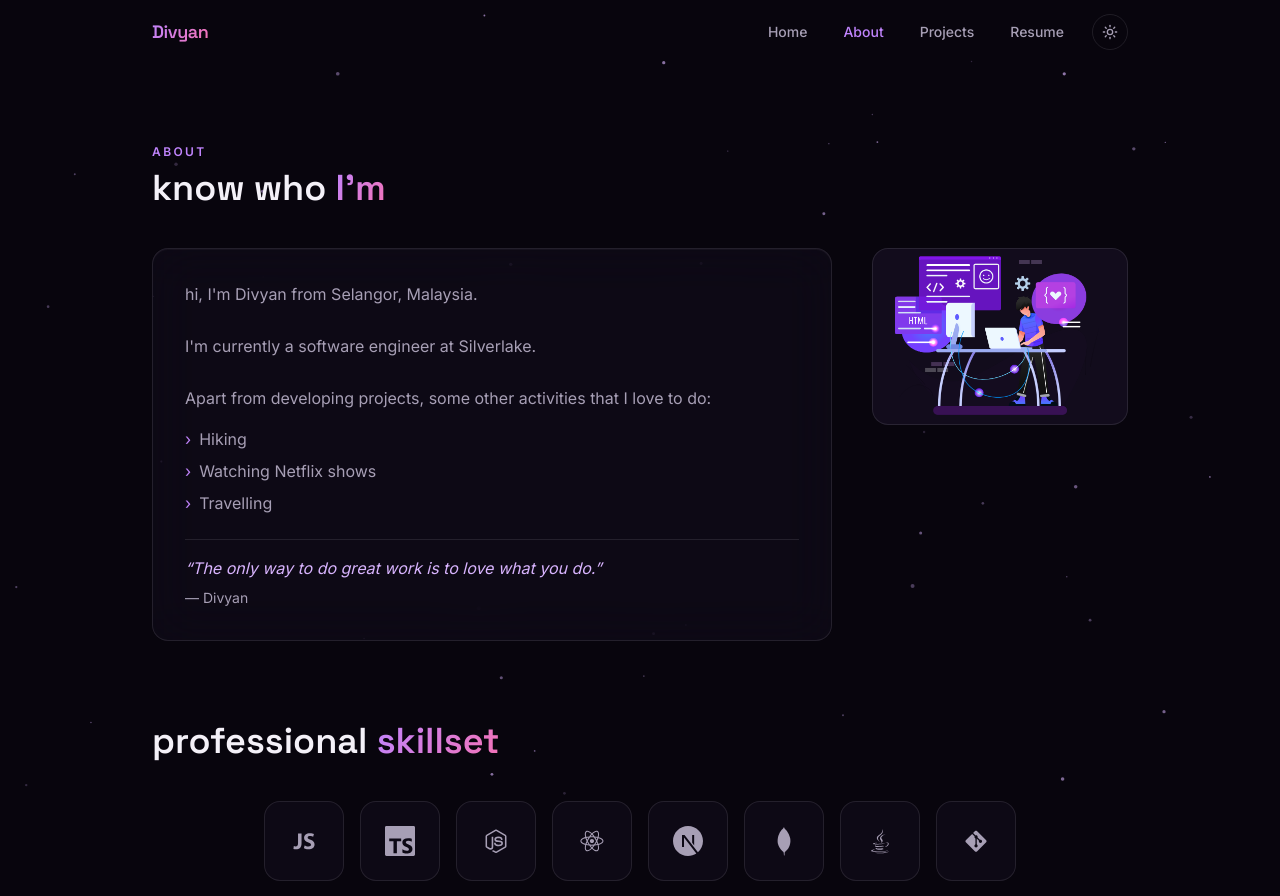
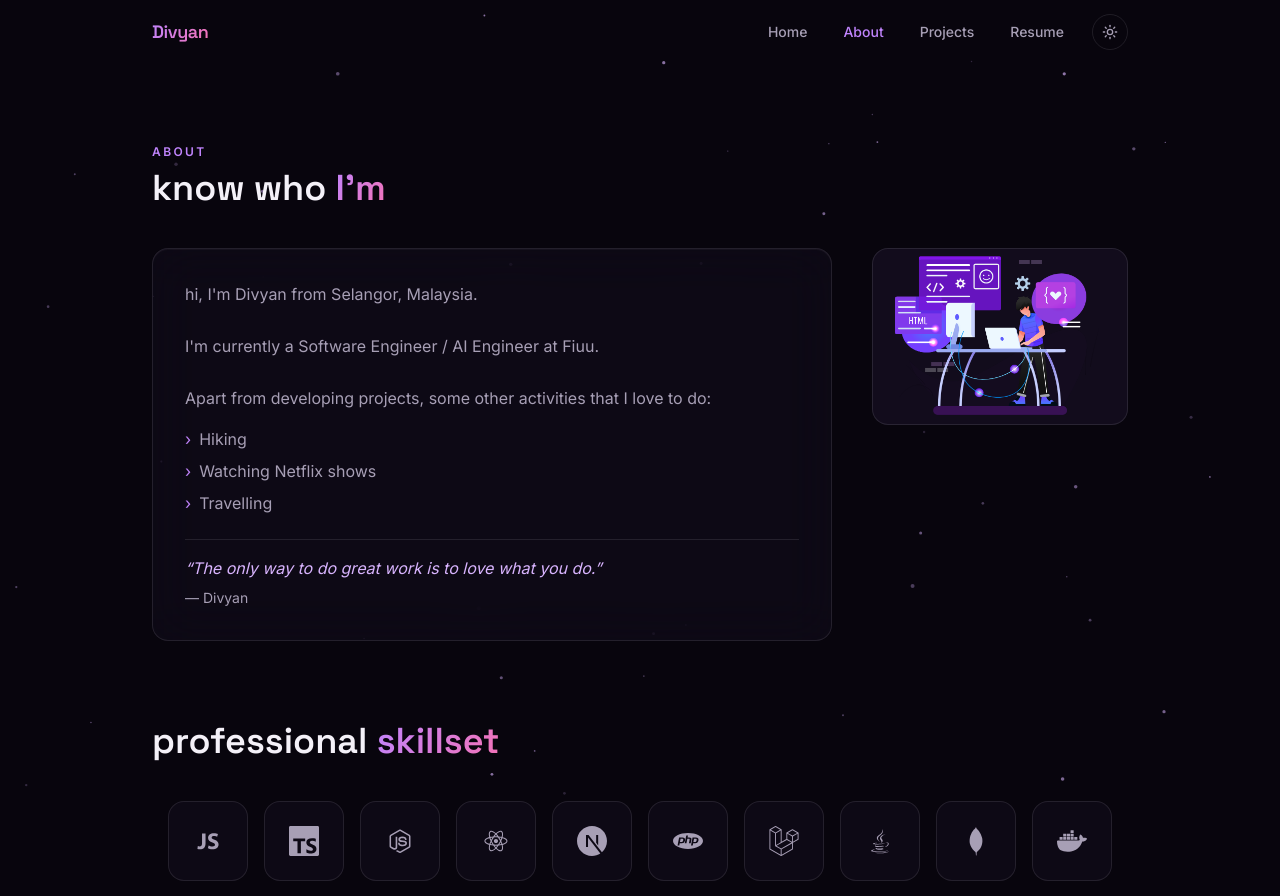
Before and after one commit to nayvid/divyan_portfolio, a Next.js app: page /about in a window 1280 px wide. Shown: the top 896 px of the page. Built offline with nearby package versions, Linux system fonts and the light colour scheme.

Commit message:
Update bio and skillset for current role at Fiuu
Reflect the current role (Software Engineer / AI Engineer at Fiuu,
previously Silverlake), and add Laravel, PHP, Docker, and AWS
(ECS, EC2) to the introduction text and skillset icon grid alongside
the existing JS/TS/Node/React stack.

```diff
--- a/components/stack-grid.tsx
+++ b/components/stack-grid.tsx
@@ -13,8 +13,12 @@ import {
   SiPostman,
   SiVercel,
   SiSpringboot,
+  SiPhp,
+  SiLaravel,
+  SiDocker,
 } from "react-icons/si";
 import { VscVscode } from "react-icons/vsc";
+import { FaAws } from "react-icons/fa";
 import type { IconType } from "react-icons";
 import { Reveal } from "@/components/reveal";
 
@@ -27,6 +31,10 @@ const iconMap: Record<string, { icon: IconType; label: string }> = {
   mongodb: { icon: DiMongodb, label: "MongoDB" },
   java: { icon: DiJava, label: "Java" },
   git: { icon: DiGit, label: "Git" },
+  php: { icon: SiPhp, label: "PHP" },
+  laravel: { icon: SiLaravel, label: "Laravel" },
+  docker: { icon: SiDocker, label: "Docker" },
+  aws: { icon: FaAws, label: "AWS (ECS, EC2)" },
   windows: { icon: DiWindows, label: "Windows" },
   vscode: { icon: VscVscode, label: "VS Code" },
   postman: { icon: SiPostman, label: "Postman" },
--- a/lib/site-config.ts
+++ b/lib/site-config.ts
@@ -1,23 +1,23 @@
 export const siteConfig = {
   name: "Divyan Paramasivam",
   shortName: "Divyan",
-  role: "Software Engineer",
+  role: "Software Engineer / AI Engineer",
   location: "Selangor, Malaysia",
-  employer: "Silverlake",
+  employer: "Fiuu",
   url: "https://divyan-portfolio.vercel.app",
   description:
-    "Portfolio of Divyan Paramasivam, a software engineer in Selangor, Malaysia specializing in Java, JavaScript, Node.js and modern web frameworks.",
+    "Portfolio of Divyan Paramasivam, a software engineer and AI engineer in Selangor, Malaysia specializing in Java, JavaScript, Node.js, Laravel/PHP, and cloud infrastructure on AWS.",
   typewriterRoles: [
     "software engineer",
+    "AI engineer",
     "freelancer",
-    "MEAN stack developer",
     "open source contributor",
   ],
   bio: {
     intro:
-      "I like solving problems. My proficiency is in using Java, JavaScript and Node.js. My fields of interest are building new technologies and products, and areas related to web development. Whenever possible, I also apply my passion for developing products with Node.js and modern JavaScript libraries and frameworks like React.js and Next.js.",
+      "I like solving problems. My proficiency is in using Java, JavaScript and Node.js. My fields of interest are building new technologies and products, and areas related to web development. Whenever possible, I also apply my passion for developing products with Node.js and modern JavaScript libraries and frameworks like React.js and Next.js. In my current role, I also work extensively with Laravel, PHP, Docker, and AWS (ECS, EC2) to build and deploy backend services and infrastructure.",
     quote: "hi, I'm Divyan from Selangor, Malaysia.",
-    role: `I'm currently a software engineer at ${"Silverlake"}.`,
+    role: "I'm currently a Software Engineer / AI Engineer at Fiuu.",
     activities: ["Hiking", "Watching Netflix shows", "Travelling"],
     motto: "The only way to do great work is to love what you do.",
   },
@@ -38,8 +38,12 @@ export const siteConfig = {
     "nodejs",
     "react",
     "nextjs",
+    "php",
+    "laravel",
+    "java",
     "mongodb",
-    "java",
+    "docker",
+    "aws",
     "git",
   ] as const,
   toolStack: ["windows", "vscode", "postman", "vercel", "springboot"] as const,
```
